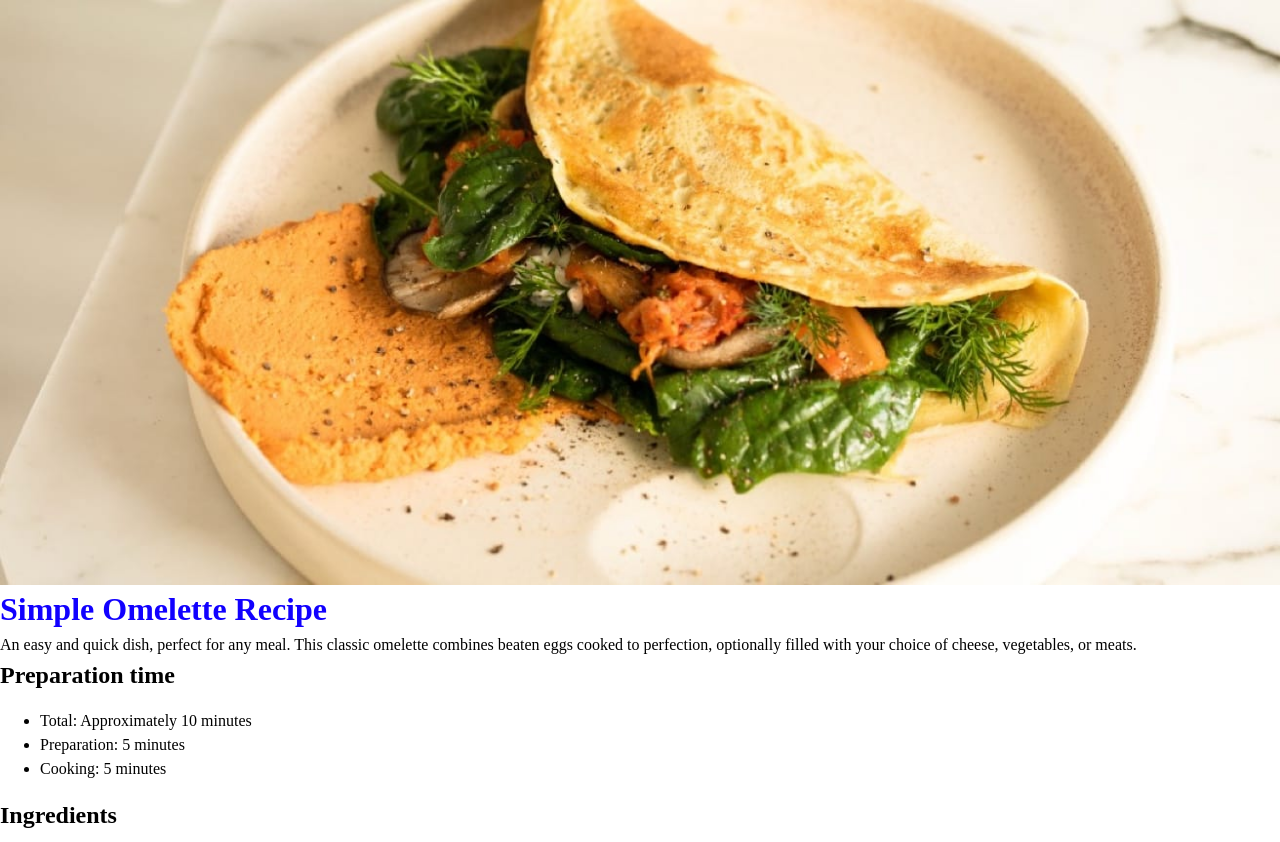
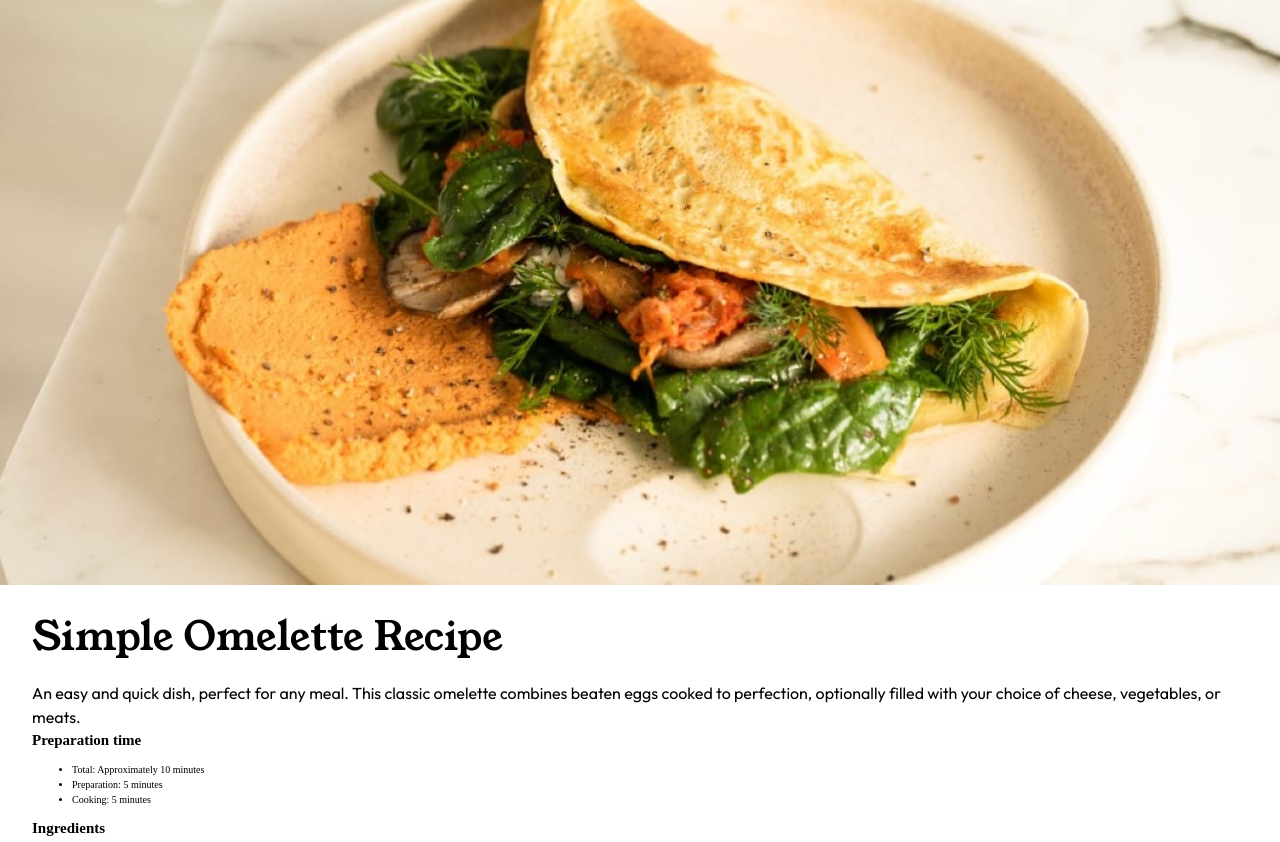
Before and after one commit to Introxiety/recipe-page, a plain HTML site: page index.html in a window 1280 px wide. Shown: the top 842 px of the page. Drawn offline with Linux system fonts and the light colour scheme.

Commit message:
10:47PM-7/23/24_Changes

```diff
--- a/index.html
+++ b/index.html
@@ -8,7 +8,10 @@
 
   <link rel="icon" type="image/png" sizes="32x32" href="./assets/images/favicon-32x32.png">
   <link rel="stylesheet" href="style.css">
-
+  <link rel="preconnect" href="https://fonts.googleapis.com">
+  <link rel="preconnect" href="https://fonts.gstatic.com" crossorigin>
+  <link href="https://fonts.googleapis.com/css2?family=Outfit:wght@100..900&family=Young+Serif&display=swap"
+    rel="stylesheet">
   <title>Frontend Mentor | Recipe page</title>
 
   <!-- Feel free to remove these styles or customise in your own stylesheet 👍 -->
--- a/style.css
+++ b/style.css
@@ -77,9 +77,26 @@ select {
     --d-magenta: #512051;
     --l-magenta: hsl(300, 24%, 96%);
     --white: hsl(0, 0%, 100%);
+    font-size: 62.5%;
+}
+
+main {
+    padding: 3.2rem;
 }
 
 h1 {
-    font-size: 2rem;
-    color: rgb(17, 0, 255);
+    font-family: "Young Serif", serif;
+    font-weight: 400;
+    font-style: normal;
+    font-size: 4rem;
+    line-height: 100%;
 }
+
+p {
+    margin-top: 2.4rem;
+    font-family: "Outfit", sans-serif;
+    font-optical-sizing: auto;
+    font-weight: 400;
+    font-style: normal;
+    font-size: 1.6rem;
+}
```
